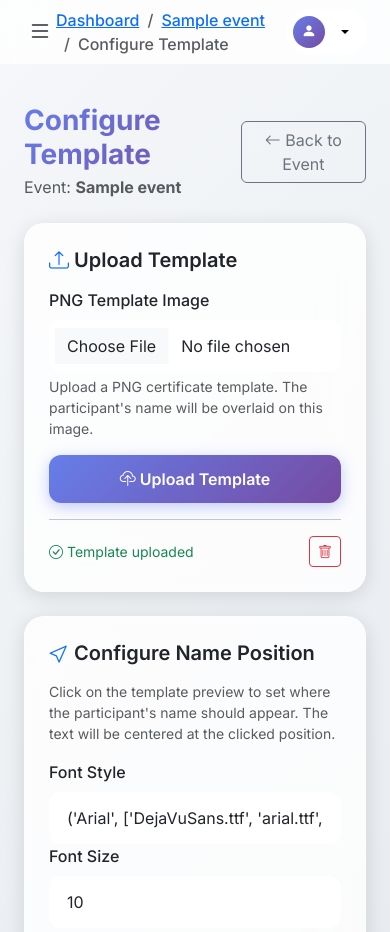
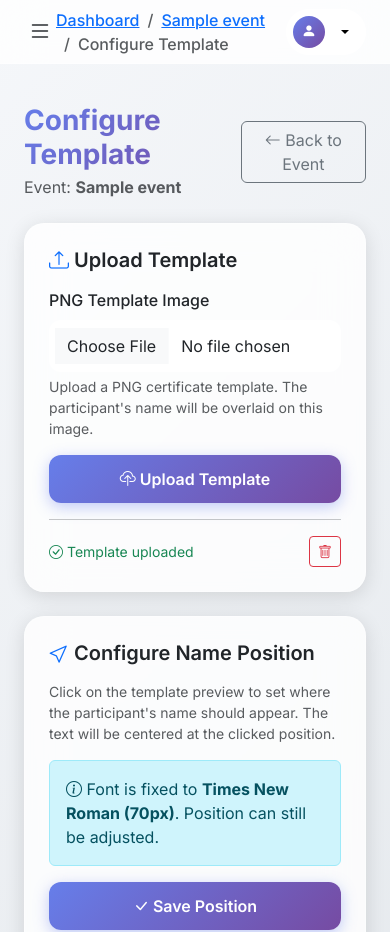
Before and after one commit to vitccacm/certificate-generator, a Flask app: page /admin/events/1/configure-template in a window 390 px wide. Shown: the top 932 px of the page. Run offline with Flask 2, Linux system fonts and the light colour scheme; the visitor is signed in with stand-in values (Sample User, id 1); tables that the repository leaves empty hold one stand-in row (values such as "Sample post").

Commit message:
fix: Hardcode font size to 70px and hide controls in admin UI

```diff
--- a/app/templates/admin/configure_template.html
+++ b/app/templates/admin/configure_template.html
@@ -83,28 +83,18 @@
                 <input type="hidden" name="name_y" id="name_y" value="{{ event.name_position_y or 50 }}">
 
                 <div class="row mb-3">
-                    <div class="col-md-4">
-                        <label for="font_name" class="form-label">Font Style</label>
-                        <select class="form-select" id="font_name" name="font_name">
-                            {% for key, name in fonts.items() %}
-                            <option value="{{ key }}" {% if event.font_name==key %}selected{% endif %}>{{ name }}
-                            </option>
-                            {% endfor %}
-                        </select>
+                    <div class="col-md-12">
+                        <div class="alert alert-info">
+                            <i class="bi bi-info-circle"></i> Font is fixed to <strong>Times New Roman (70px)</strong>.
+                            Position can still be adjusted.
                         </div>
-                    <div class="col-md-3">
-                        <label for="font_size" class="form-label">Font Size</label>
-                        <input type="number" class="form-control" id="font_size" name="font_size"
-                            value="{{ event.font_size or 36 }}" min="8" max="200">
+                        <input type="hidden" name="font_name" value="times">
+                        <input type="hidden" name="font_size" id="font_size" value="70">
+                        <input type="hidden" name="font_color" id="font_color" value="#000000">
                     </div>
-                    <div class="col-md-2">
-                        <label for="font_color" class="form-label">Color</label>
-                        <input type="color" class="form-control form-control-color w-100" id="font_color"
-                            name="font_color" value="{{ event.font_color or '#000000' }}">
-                    </div>
-                    <div class="col-md-3 d-flex align-items-end">
+                    <div class="col-md-12">
                         <button type="submit" class="btn btn-gradient w-100">
-                            <i class="bi bi-check-lg"></i> Save
+                            <i class="bi bi-check-lg"></i> Save Position
                         </button>
                     </div>
                 </div>
@@ -163,41 +153,29 @@
         const marker = document.getElementById('positionMarker');
         const nameXInput = document.getElementById('name_x');
         const nameYInput = document.getElementById('name_y');
-        const fontSizeInput = document.getElementById('font_size');
-        const fontColorInput = document.getElementById('font_color');
-        const fontNameSelect = document.getElementById('font_name');
+        // Inputs removed/hidden, using fixed values
         const positionDisplay = document.getElementById('positionDisplay');
+        const templateImage = document.getElementById('templateImage');
 
-        // Font mapping - matches certificate_generator.py AVAILABLE_FONTS
-        const fontFamilyMap = {
-            'arial': 'Arial, Helvetica, sans-serif',
-            'arial_bold': 'Arial, Helvetica, sans-serif',
-            'times': 'Times, "Times New Roman", serif',
-            'times_bold': 'Times, "Times New Roman", serif',
-            'georgia': 'Georgia, serif',
-            'verdana': 'Verdana, Geneva, sans-serif',
-            'tahoma': 'Tahoma, Geneva, sans-serif',
-            'courier': 'Courier, "Courier New", monospace',
-            'trebuchet': '"Trebuchet MS", Helvetica, sans-serif',
-            'palatino': '"Palatino Linotype", "Book Antiqua", Palatino, serif',
-            'garamond': 'Garamond, "Times New Roman", serif',
-            'bookman': '"Bookman Old Style", serif',
-            'century': '"Century Gothic", CenturyGothic, AppleGothic, sans-serif',
-            'lucida': '"Lucida Console", Monaco, monospace',
-        };
-
-        const fontWeightMap = {
-            'arial_bold': 'bold',
-            'times_bold': 'bold',
-        };
+        // Template dimensions from backend
+        const originalWidth = {{ template_width|default (0)
+    }};
 
     function updateMarkerStyle() {
-            marker.style.fontSize = fontSizeInput.value + 'px';
-            marker.style.color = fontColorInput.value;
+        // Calculate scale factor
+        let scale = 1;
+        if (originalWidth > 0 && templateImage.offsetWidth > 0) {
+            scale = templateImage.offsetWidth / originalWidth;
+        }
 
-            const selectedFont = fontNameSelect.value;
-            marker.style.fontFamily = fontFamilyMap[selectedFont] || 'Arial, sans-serif';
-            marker.style.fontWeight = fontWeightMap[selectedFont] || 'normal';
+        // Apply scale to fixed font size (70px)
+        const realFontSize = 70;
+        const visualFontSize = realFontSize * scale;
+
+        marker.style.fontSize = visualFontSize + 'px';
+        marker.style.color = '#000000';
+        marker.style.fontFamily = 'Times, "Times New Roman", serif';
+        marker.style.fontWeight = 'normal';
     }
 
     function initializeMarker() {
@@ -206,8 +184,17 @@
 
         marker.style.left = xPercent + '%';
         marker.style.top = yPercent + '%';
+
+        // Wait for image to load to get dimensions for scaling
+        if (templateImage.complete) {
             updateMarkerStyle();
+        } else {
+            templateImage.onload = updateMarkerStyle;
         }
+    }
+
+    // Update on window resize as image width changes
+    window.addEventListener('resize', updateMarkerStyle);
 
     // Click on the overlay to set position
     clickOverlay.addEventListener('click', function (e) {
@@ -230,10 +217,6 @@
         positionDisplay.textContent = xPercent.toFixed(1) + '%, ' + yPercent.toFixed(1) + '%';
     });
 
-        fontSizeInput.addEventListener('input', updateMarkerStyle);
-        fontColorInput.addEventListener('input', updateMarkerStyle);
-        fontNameSelect.addEventListener('change', updateMarkerStyle);
-
     // Initialize marker position on load
     initializeMarker();
     });
--- a/app/utils/certificate_generator.py
+++ b/app/utils/certificate_generator.py
@@ -87,7 +87,11 @@
 
 
 def generate_certificate_png(template_path, participant_name, x_percent, y_percent,
-                             font_size=36, font_color='#000000', font_name='arial'):
+                             font_size=70, font_color='#000000', font_name='times'):
+    # Force Hardcoded values as requested to fix persistent issues
+    font_size = 70
+    font_name = 'times'
+
     if not PIL_AVAILABLE: return None
 
     try:
```
Lines whose indentation alone changed are shown as unchanged.
